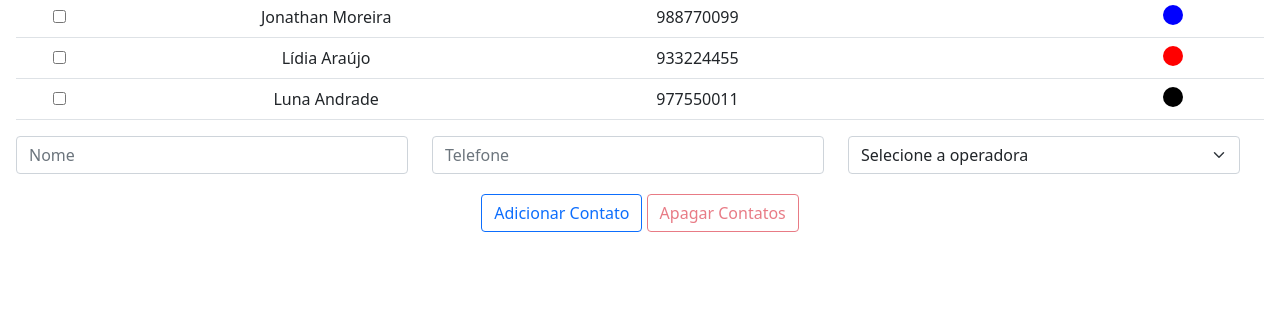
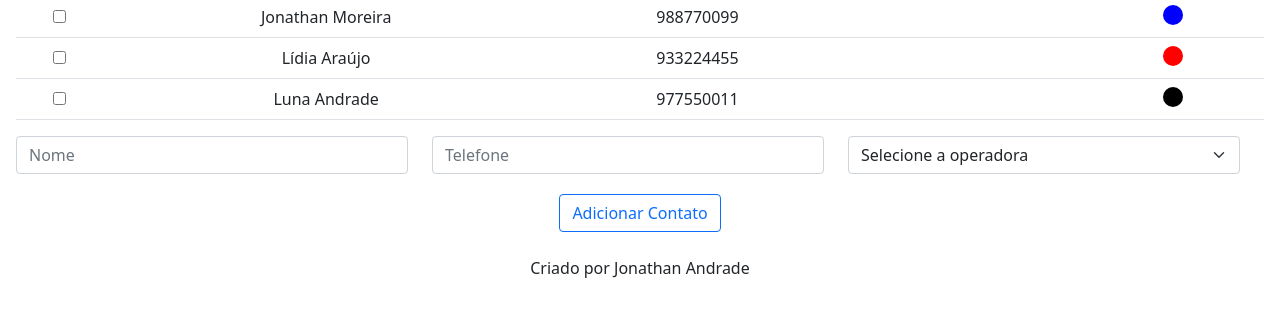
Before and after one commit to JonathanAndrade19/min-project-angularJS, a plain HTML site: page index.html in a window 1280 px wide. Shown: the part 135-452 px from the top of the page. Drawn offline with nearby package versions, Linux system fonts and the light colour scheme.

Commit message:
creantig new componnet footer.html and new style

```diff
--- /dev/null
+++ b/footer.html
@@ -0,0 +1 @@
+<p>Criado por Jonathan Andrade</p>
--- a/index.html
+++ b/index.html
@@ -21,7 +21,7 @@
     <div ng-controller="listaTelefonicaCtrl" class="pricing-header p-3 pb-md-4 mx-auto text-center">
 
         <h2 class="display-4 fw-normal" ng-bind="titulo"></h2>
-        <table class="table">
+        <table class="table" ng-show="contatos.length > 0">
             <tr class="table-dark">
               <th></th>
               <th scope="col">Nome</th>
@@ -58,9 +58,11 @@
 
         <div class="div-btn">
           <button class="btn btn-outline-primary" ng-click="adicionarContato(contato)">Adicionar Contato</button>
-          <button class="btn btn-outline-danger" ng-click="apagarContatos(contatos)" ng-disabled="!isContatoSelecionado(contatos)">Apagar Contatos</button>
+          <button class="btn btn-outline-danger" ng-click="apagarContatos(contatos)" ng-if="isContatoSelecionado(contatos)">Apagar Contatos</button>
         </div>
+        <!-- <p>obs: Para apagar um contato selecione o checkbox</p> -->
     </div>
-
+    <div class="footer" ng-include="'footer.html'">
+    </div>
 </body>
 </html>
--- a/style.css
+++ b/style.css
@@ -5,3 +5,6 @@
     background-color: yellow;
     font-weight: bold;
 }
+.footer{
+    text-align: center;
+}
```
